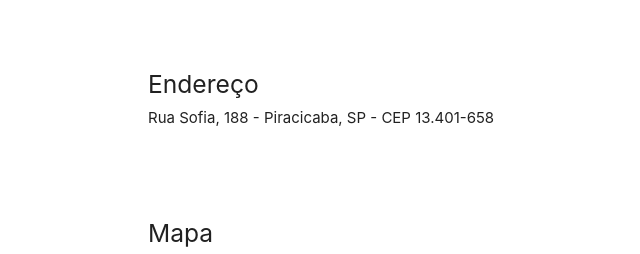
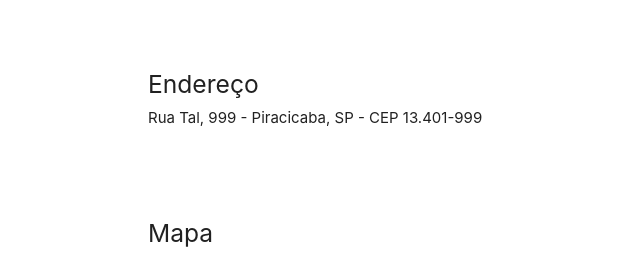
Before and after one commit to deivid-rds/site_materialize, a PHP site: page / in a window 1280 px wide, after a click on "LOCALIZAÇÃO". Shown: the part 399-653 px from the top of the page, without its empty margins (44-684 px from the left). Run offline with PHP 8.4, Linux system fonts and the light colour scheme.

Commit message:
Alterar aba localizaçao

```diff
--- a/7.lllautomacao/index.php
+++ b/7.lllautomacao/index.php
@@ -258,13 +258,13 @@
         <!-- Endereço -->
         <div class="row">
             <h5 class="espaco_acima">Endereço</h5>
-            <address>Rua Sofia, 188 - Piracicaba, SP - CEP 13.401-658</address>
+            <address>Rua Tal, 999 - Piracicaba, SP - CEP 13.401-999</address>
         </div>
 
         <!-- Mapa -->
         <div class="row">
             <h5 class="espaco_acima">Mapa</h5>
-            <iframe src="https://www.google.com/maps/embed?pb=!1m18!1m12!1m3!1d14715.563035804926!2d-47.655361!3d-22.769435!2m3!1f0!2f0!3f0!3m2!1i1024!2i768!4f13.1!3m3!1m2!1s0x94c6308e00f7431b%3A0xb209c29b76c9eabc!2sR.%20Sof%C3%ADa%20-%20Campestre%2C%20Piracicaba%20-%20SP!5e0!3m2!1spt-BR!2sbr!4v1582640131560!5m2!1spt-BR!2sbr" width="100%" height="400" frameborder="0" style="border:0; border-radius: 10px;" allowfullscreen=""></iframe>
+            <iframe src="https://www.google.com/maps/embed?pb=!1m18!1m12!1m3!1d29436.771212118372!2d-47.68796609584231!3d-22.743237896076803!2m3!1f0!2f0!3f0!3m2!1i1024!2i768!4f13.1!3m3!1m2!1s0x94c6312729672a29%3A0xc0be84300645866e!2sPiracicaba!5e0!3m2!1spt-BR!2sbr!4v1595782534061!5m2!1spt-BR!2sbr" width="100%" height="400" frameborder="0" style="border:0; border-radius: 10px;" allowfullscreen="" aria-hidden="false" tabindex="0"></iframe>
         </div>
 
     </div>
```
